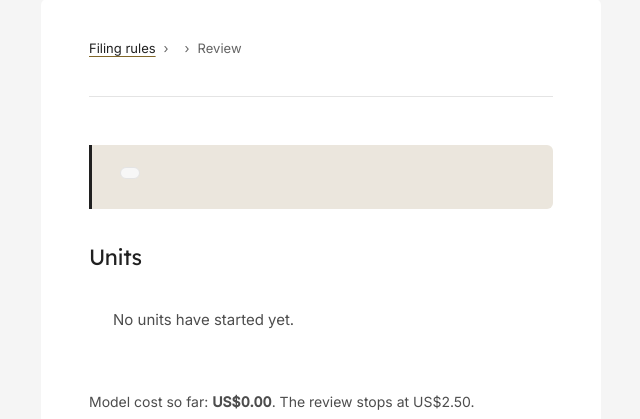
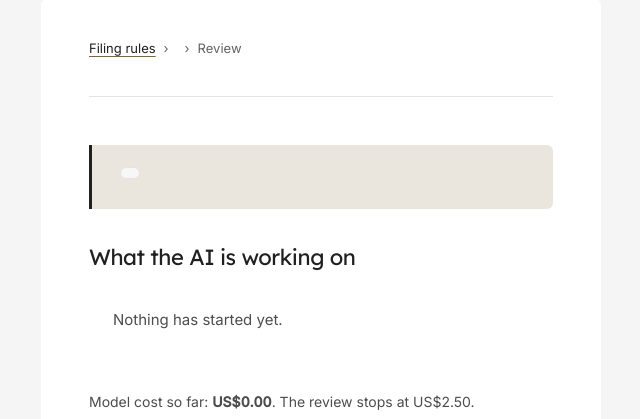
Before and after one commit to milliec/capstone, a FastAPI app: template backend/web/templates/pages/review_status.html in a window 1280 px wide. Shown: the part 162-581 px from the top of the page, without its empty margins (319-959 px from the left). Run offline with FastAPI, Linux system fonts and the light colour scheme; the template is opened without the code that fills it, so the values that code supplies are empty.

Commit message:
review status page: replace the word 'unit' with plain wording
The heading is now 'What the AI is working on'. Other visible strings say
'items' or 'while working on'. Code, database and CSS names are unchanged.
Tier 2 test wording and the README walkthrough updated to match.

Review-status visual snapshots will differ until @frontend.eng proposes new ones.

Co-Authored-By: Claude Sonnet 5.5 <noreply@anthropic.com>

```diff
--- a/backend/web/templates/pages/review_status.html
+++ b/backend/web/templates/pages/review_status.html
@@ -73,7 +73,7 @@
 
   <p class="sentence">
   {%- if run.status == "ACTIVE" and run.phase == "A_RUNNING" -%}
-    AI is drafting the rules and checking each one against the sources. You check the rules when it finishes. Units finish one by one below.
+    AI is drafting the rules and checking each one against the sources. You check the rules when it finishes. The items below finish one by one.
   {%- elif run.status == "ACTIVE" and run.phase == "AT_G1" -%}
     {%- if run.counts is defined and run.counts %}AI drafted <b>{{ run.counts.rules }} rules</b> and checked each one against the sources.{% else %}AI drafted the rules and checked each one against the sources.{% endif %} Nothing reaches the calendar until you approve it.
   {%- elif run.status == "ACTIVE" and run.phase == "B_RUNNING" -%}
@@ -92,7 +92,7 @@
     Abandoned at step {{ k }} ({{ L.STEP_NAMES[k] }}){% if ended %} on {{ ended.at|date }} at {{ ended.at|time }}{% endif %}. Nothing was published, and the decisions made so far stay in the audit log.
   {%- elif run.status == "FAILED" -%}
     {#- "Without Retry" version (ux.md page 3 "Failed review"). -#}
-    This review failed at step {{ fail.step }} ({{ fail.step_name }}){% if fail.unit_label %}, at unit {{ fail.unit_label }}{% endif %}.{% if fail.reason_sentence %} {{ fail.reason_sentence }}.{% endif %} Nothing moved forward. Decisions you already made stay in the audit log.
+    This review failed at step {{ fail.step }} ({{ fail.step_name }}){% if fail.unit_label %}, while working on {{ fail.unit_label }}{% endif %}.{% if fail.reason_sentence %} {{ fail.reason_sentence }}.{% endif %} Nothing moved forward. Decisions you already made stay in the audit log.
   {%- endif -%}
   </p>
 
@@ -142,7 +142,7 @@
 {%- set GROUP_TEXT = {
   "drafting": ("Drafting the rules", "The first AI reads each source and writes a rule, quoting the exact words it relied on.", "agent"),
   "checking_drafts": ("Checking the drafts", "A second, separate AI compares every draft with all the sources and tells you where they disagree. It never changes a rule.", "agent"),
-  "applies": ("Checking what applies", "One unit per approved rule.", "agent"),
+  "applies": ("Checking what applies", "One line per approved rule.", "agent"),
   "dates": ("Working out the dates", "Code, no AI model.", ""),
 } %}
 {%- set GROUP_STAGE = {"drafting": "A", "applies": "B", "dates": "C"} %}
@@ -158,10 +158,10 @@
 {%- endfor %}
 {%- if grouped %}
   {%- set others = units|rejectattr("group", "in", GROUP_ORDER)|list %}
-  {%- if others %}{% set ns.cards = ns.cards + [("other", ("Other units", "", ""), others)] %}{% endif %}
+  {%- if others %}{% set ns.cards = ns.cards + [("other", ("Other items", "", ""), others)] %}{% endif %}
 {%- endif %}
 <section class="section" aria-labelledby="units-h">
-  <div class="sec-h"><h2 id="units-h">Units</h2></div>
+  <div class="sec-h"><h2 id="units-h">What the AI is working on</h2></div>
   {%- if units %}
   <div class="units-grid">
     {%- for code, text, members in ns.cards %}
@@ -171,7 +171,7 @@
         {%- if text[1] %}<p>{{ text[1] }}</p>{% endif %}
       </div>
       <table aria-labelledby="units-{{ code }}">
-        <thead class="sr"><tr><th scope="col">Unit</th><th scope="col">Status</th></tr></thead>
+        <thead class="sr"><tr><th scope="col">Item</th><th scope="col">Status</th></tr></thead>
         <tbody>
           {%- for u in members %}
           <tr>
@@ -185,7 +185,7 @@
     {%- endfor %}
   </div>
   {%- else %}
-  <div class="card pad"><p>No units have started yet.</p></div>
+  <div class="card pad"><p>Nothing has started yet.</p></div>
   {%- endif %}
 </section>
 
```
Also changed, not shown: tests/tier2/test_pages.py (+2 -2 lines), README.md.
